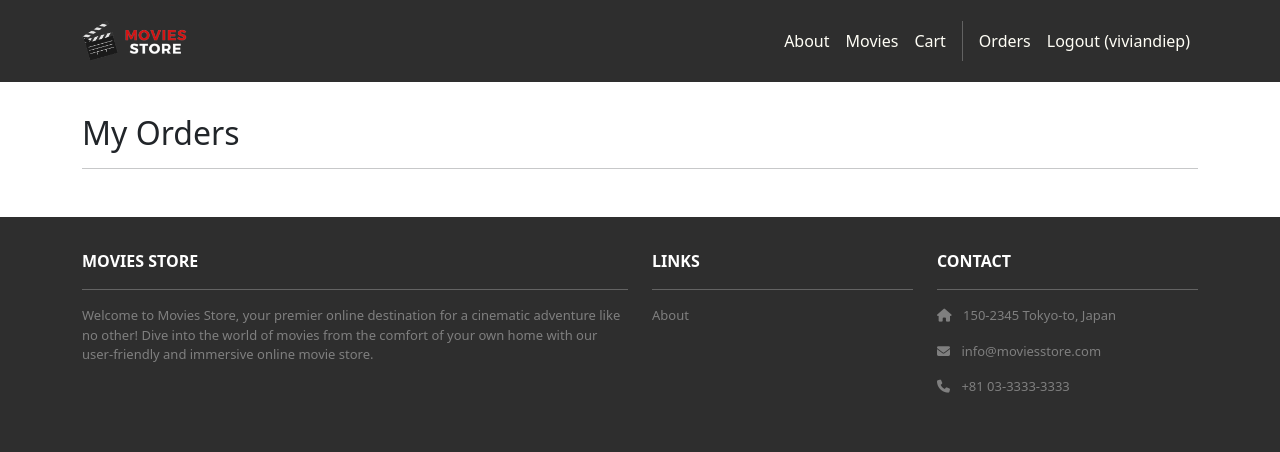
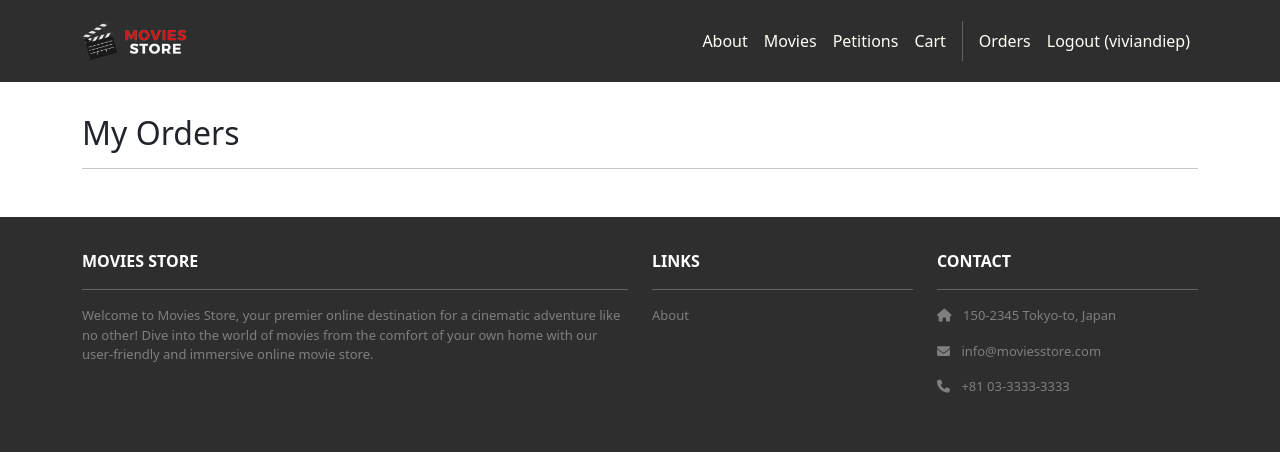
Before and after one commit to VivianHD/moviesstore, a Django app: page /accounts/orders/ in a window 1280 px wide. Shown: the top 452 px of the page. Run offline with Django 5.2, Linux system fonts and the light colour scheme; a user stored in the database is signed in; data that the repository does not hold is empty; some libraries are stand-ins or nearby versions.

Commit message:
Update base.html

```diff
--- a/moviesstore/templates/base.html
+++ b/moviesstore/templates/base.html
@@ -26,6 +26,7 @@
                     <div class="navbar-nav ms-auto navbar-ml">
                         <a class="nav-link" href="{% url 'home.about' %}">About</a>
                         <a class="nav-link" href="{% url 'movies.index' %}">Movies</a>
+                        <a class="nav-link" href="{% url 'petitions.index' %}">Petitions</a>
                         <a class="nav-link" href="{% url 'cart.index' %}">Cart</a>
                         <div class="vr bg-white mx-2 d-none d-lg-block"></div>
                         {% if user.is_authenticated %}
```
